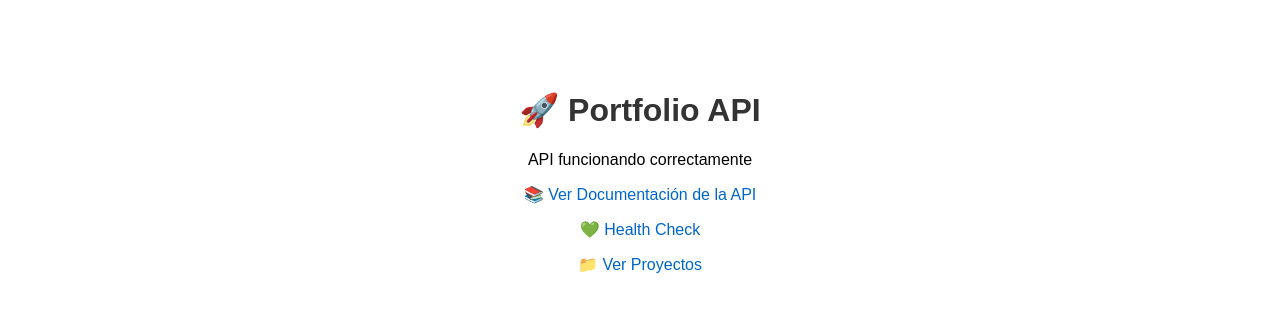
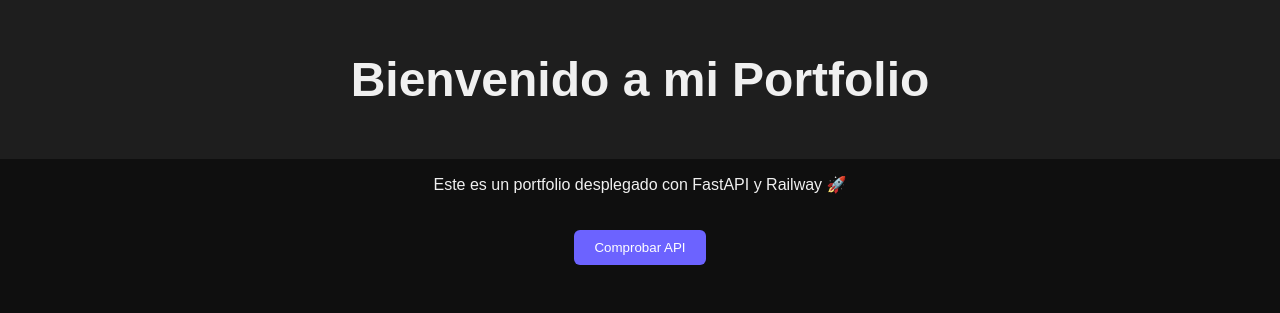
Before and after one commit to Kevin-Ari/portfolio-web, a plain HTML site: page frontend/index.html in a window 1280 px wide. Drawn offline with Linux system fonts and the light colour scheme.

Commit message:
frontend v2

```diff
--- /dev/null
+++ b/frontend/css/style.css
@@ -0,0 +1,28 @@
+body {
+    font-family: Arial, sans-serif;
+    margin: 0;
+    padding: 0;
+    text-align: center;
+    background-color: #0f0f0f;
+    color: #f0f0f0;
+}
+
+header {
+    background: #1e1e1e;
+    padding: 20px;
+    font-size: 1.5em;
+}
+
+button {
+    margin-top: 20px;
+    padding: 10px 20px;
+    border: none;
+    border-radius: 6px;
+    background-color: #6c63ff;
+    color: white;
+    cursor: pointer;
+}
+
+button:hover {
+    background-color: #5548cc;
+}
--- a/frontend/index.html
+++ b/frontend/index.html
@@ -3,25 +3,20 @@
 <head>
     <meta charset="UTF-8">
     <meta name="viewport" content="width=device-width, initial-scale=1.0">
-    <title>Portfolio API</title>
-    <style>
-        body {
-            font-family: Arial, sans-serif;
-            max-width: 800px;
-            margin: 50px auto;
-            padding: 20px;
-            text-align: center;
-        }
-        h1 { color: #333; }
-        a { color: #0066cc; text-decoration: none; }
-        a:hover { text-decoration: underline; }
-    </style>
+    <title>Mi Portfolio</title>
+    <link rel="stylesheet" href="css/style.css">
 </head>
 <body>
-    <h1>🚀 Portfolio API</h1>
-    <p>API funcionando correctamente</p>
-    <p><a href="/docs">📚 Ver Documentación de la API</a></p>
-    <p><a href="/api/health">💚 Health Check</a></p>
-    <p><a href="/api/projects">📁 Ver Proyectos</a></p>
+    <header>
+        <h1>Bienvenido a mi Portfolio</h1>
+    </header>
+    <main>
+        <section id="intro">
+            <p>Este es un portfolio desplegado con FastAPI y Railway 🚀</p>
+            <button id="check-api">Comprobar API</button>
+            <p id="api-status"></p>
+        </section>
+    </main>
+    <script src="js/app.js"></script>
 </body>
 </html>
--- /dev/null
+++ b/frontend/js/app.js
@@ -0,0 +1,6 @@
+document.getElementById("check-api").addEventListener("click", async () => {
+    const res = await fetch("/api/health");
+    const data = await res.json();
+    document.getElementById("api-status").innerText =
+        data.status === "ok" ? "✅ API funcionando correctamente" : "⚠️ Error al conectar";
+});
```
